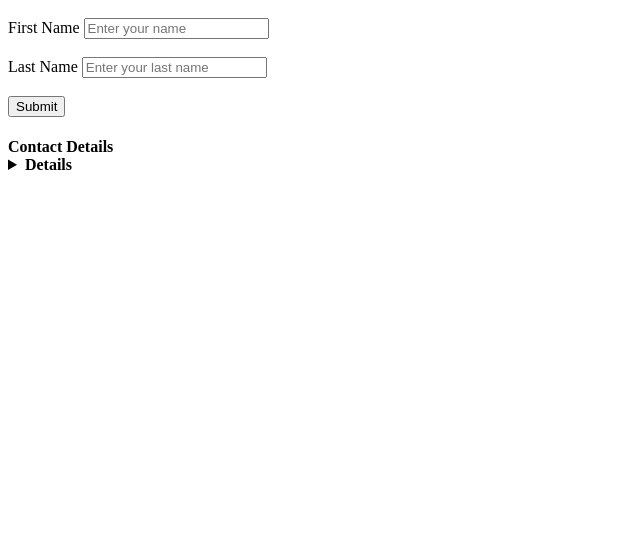
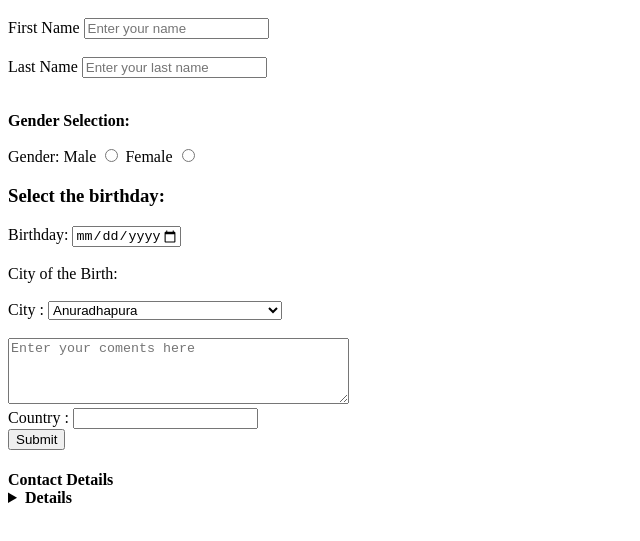
Before and after one commit to TharukaDeSilva/newcheck, a plain HTML site: page web page test5 form.html in a window 1280 px wide. Shown: the part 101-642 px from the top of the page, without its empty margins (0-640 px from the left). Drawn offline with Linux system fonts and the light colour scheme.

Commit message:
updated (#5)

```diff
--- a/web page test5 form.html
+++ b/web page test5 form.html
@@ -15,10 +15,55 @@
     <form action="/submit" method="post" name="testingform" accept-charset="UTF-8">
         <h4>User Infromations</h4>
         <label for="fname">First Name</label>
-        <input type="text" id="fname" name="fname" required="" placeholder="Enter your name"><br/><br/>
+        <input type="text" id="fname" name="fname" required placeholder="Enter your name"><br/><br/>
         Last Name
-        <input type="text" id="lname"  name="lname" required="" placeholder="Enter your last name"><br/><br/>
-           <input type="submit" value="Submit">
+        <input type="text" id="lname"  name="lname" required placeholder="Enter your last name"><br/><br/>
+<p style="text-color: blue; font-weight: bold;">Gender Selection:</p>
+<label>Gender:</label>
+<label for="male">Male</label>
+
+        <input type="radio" id="male" name="gender" required value="male">
+        <label for="female">Female</label>
+        <input type="radio" id="female" name="gender" value="female">
+
+
+        <h3>Select the birthday: </h3>
+        <label for="bd"> Birthday:
+            <input type="date" id="bd" name="bd"  min="1900-01-01" max="2033-12-31"><br/><br/> </label>
+
+        City of the Birth:</form><br>
+        <label for="City"> City : </label>
+        <select name="City" id="City" >
+            <option value="" disabled>Select the city where were you born</option>
+            <option value="anuradhapura">Anuradhapura</option>
+            <option value="polonnaruwa">Polonnaruwa</option>
+            <option value="colombo">Colombo</option>
+            <option value="gampaha">Gampaha</option>
+            <option value="kaluthara">Kaluthara</option>
+            <option value="galle">Galle</option>
+            <option value="matara">Matara</option>
+            <option value="hambantota">Hambantota</option>
+            <option value="jaffna">Jaffna</option>
+            <option value="vavuniya">Vavuniya</option>
+            <option value="trincomalee">Trincomalee</option>
+            <option value="ampara">Ampara</option>
+            <option value="badulla">Badulla</option>
+        </select>
+<br><br>
+        <textarea name="userComments" id="usercmnt" rows="4" cols="40" placeholder="Enter your coments here"></textarea>
+        <br>
+
+        <label for="country">Country : </label>
+        <input list="countrylist">
+        <datalist id="countrylist">
+            <option value="Sri Lanka">
+            <option value="India">
+            <option value="Pakistan">
+            <option value="USA">
+            <option value="austrailia">
+        </datalist>
+        <br>
+        <input type="submit" value="Submit">
 
     </form>
 </main>
```
